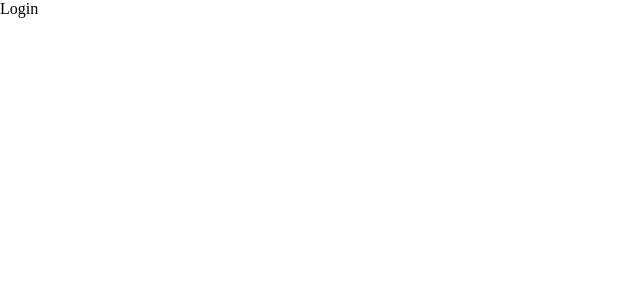
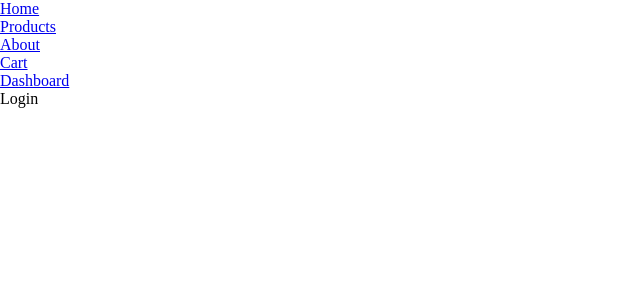
Before and after one commit to nitinvasdhani123/Ecommerc-Website, a React (Create React App) app in the folder ecommercefrontend/: page / in a window 1280 px wide. Shown: the top 300 px of the page, without its empty margins (0-640 px from the left). Built offline with nearby package versions, Linux system fonts and the light colour scheme.

Commit message:
Adding navbar

```diff
--- a/ecommercefrontend/src/App.js
+++ b/ecommercefrontend/src/App.js
@@ -8,13 +8,17 @@ import Cart from './components/Cart'
 import Dashboard from './components/Dashboard'
 import Main from './components/Main'
 import { BrowserRouter as Router, Route , Routes} from "react-router-dom";
+import Navbar from './components/Navbar';
+
 
 function App() {
   return (
     <>
+
        <Router>
+        <Navbar/>
         <Routes>
-          <Route exact path="/" element={<Login />} />
+          <Route exact path="/" element={<Login/>} />
           <Route exact path="/Signup" element={<Signup />} />
           <Route exact path="/Main" element={<Main />} />
           <Route exact path="/Home" element={<Home />} />
```
